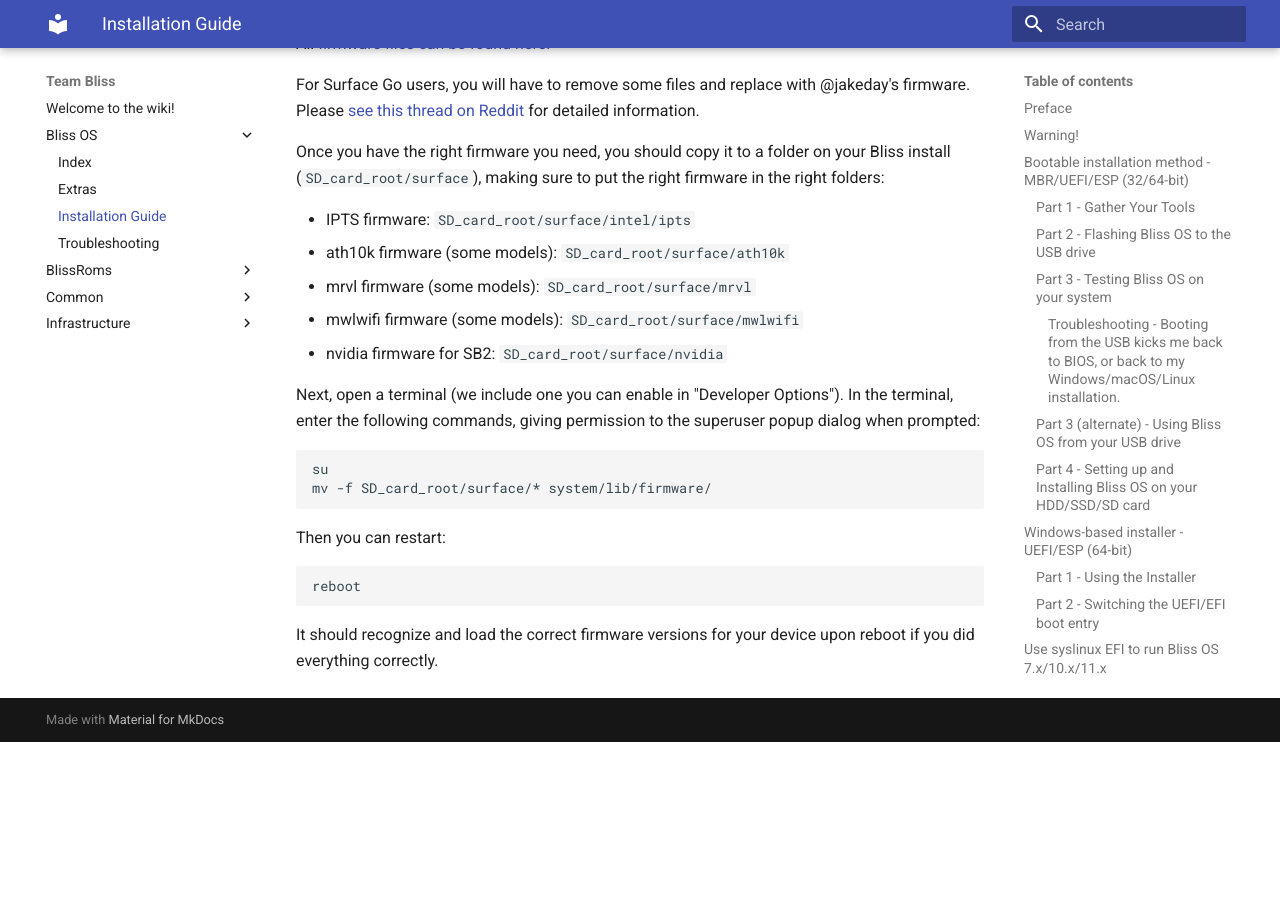
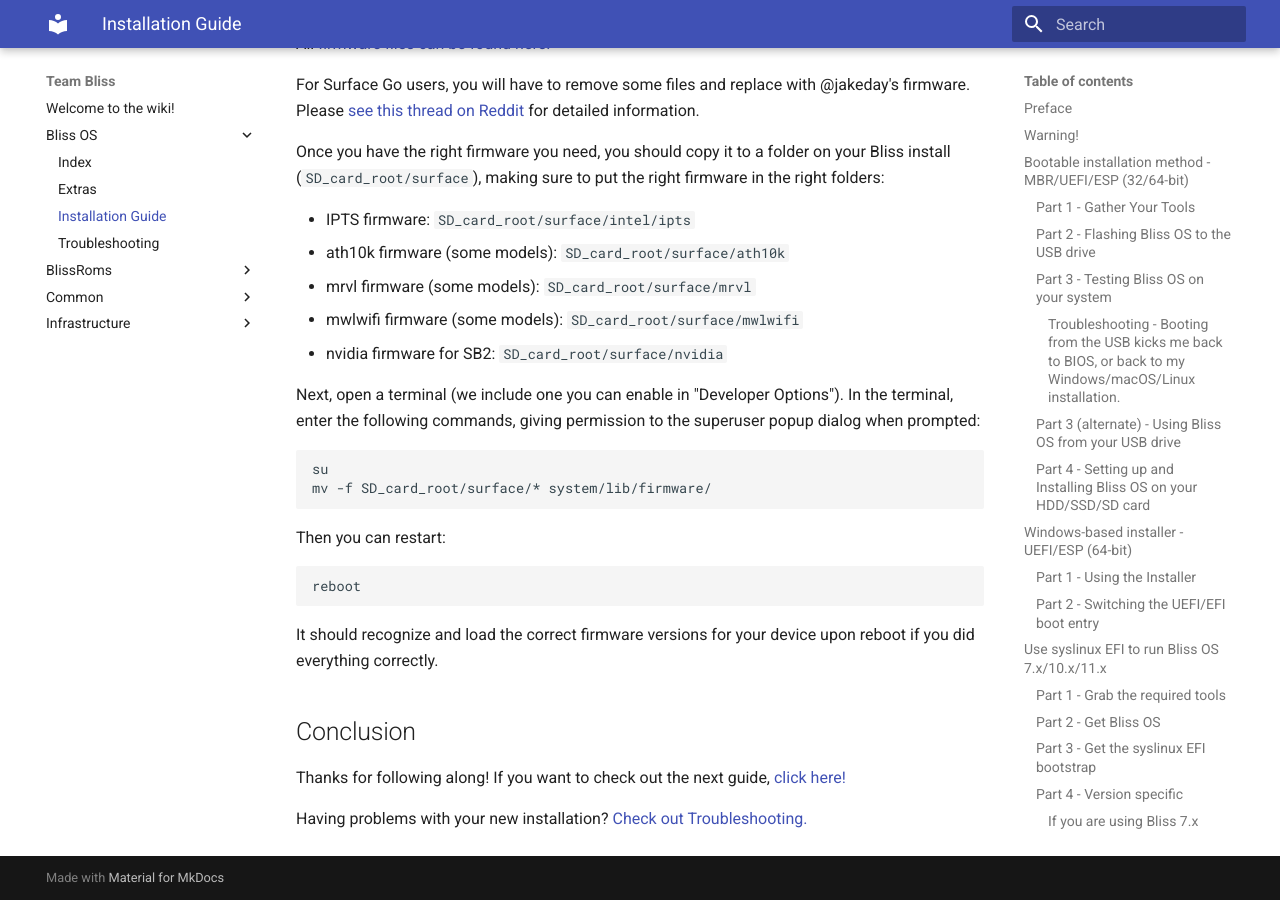
Before and after one commit to BlissRoms/Documentation-old, an MkDocs documentation site: the page built from docs/Bliss OS/installation-guide.md, in a window 1280 px wide and 900 px high, scrolled down 11000 px. Built offline with MkDocs 1.6.1 and Material for MkDocs 9.7.7, drawn with Linux system fonts in a browser that asks for light colours; before the commit the page ends 11742 px from its top, so only the background shows below that.

Commit message:
Link to other guides
Change-Id: I43e2d8122d845a9c6c4053256b870a5bbe1e7dd2

```diff
--- a/docs/Bliss OS/installation-guide.md
+++ b/docs/Bliss OS/installation-guide.md
@@ -356,3 +356,9 @@ Then you can restart:
     reboot
 
 It should recognize and load the correct firmware versions for your device upon reboot if you did everything correctly.
+
+## Conclusion
+
+Thanks for following along! If you want to check out the next guide, [click here!](extras.md)
+
+Having problems with your new installation? [Check out Troubleshooting.](troubleshooting.md)
```
